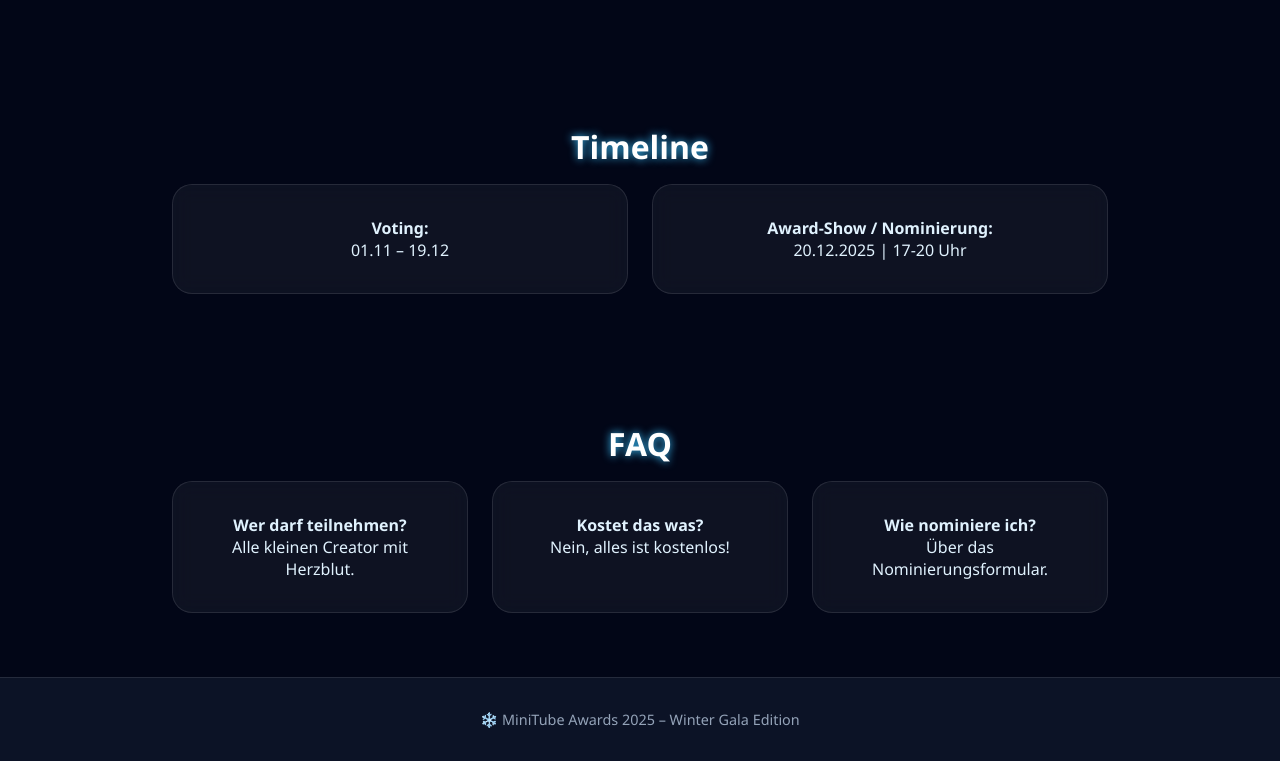
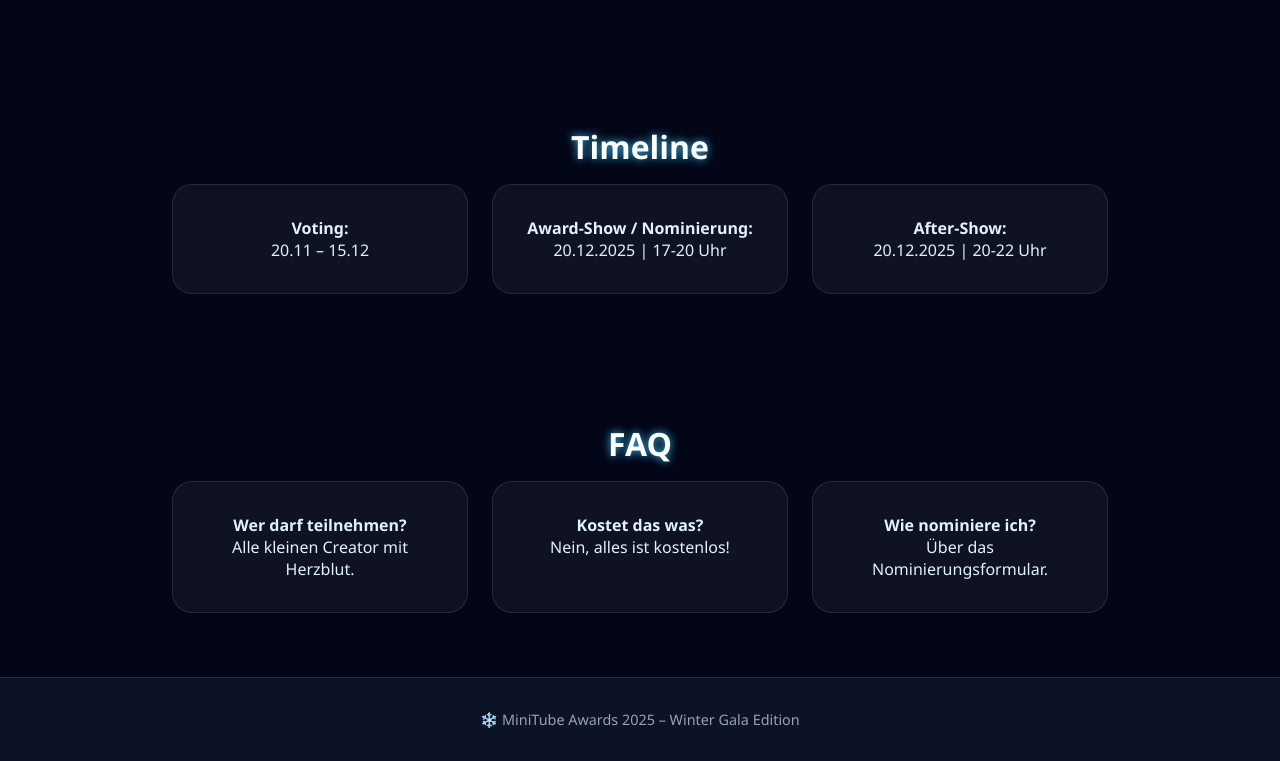
Before and after one commit to Hoelzchen-yt/MiniTubeAwards, a plain HTML site: page index.html in a window 1280 px wide. Shown: the part 2200-2961 px from the top of the page. Drawn offline with Linux system fonts and the light colour scheme.

Commit message:
[HLZN] MTA-Website V1.3.4

```diff
--- a/index.html
+++ b/index.html
@@ -219,8 +219,9 @@
   <section id="timeline">
     <h3>Timeline</h3>
     <div class="card-grid">
-      <div class="card"><strong>Voting:</strong><br>01.11 – 19.12</div>
-      <div class="card"><strong>Award-Show / Nominierung:</strong><br>20.12.2025 | 17-20 Uhr</div>
+      <div class="card"><strong>Voting:</strong><br>20.11 – 15.12</div>
+      <div class="card golden"><strong>Award-Show / Nominierung:</strong><br>20.12.2025 | 17-20 Uhr</div>
+      <div class="card"><strong>After-Show:</strong><br>20.12.2025 | 20-22 Uhr</div>
     </div>
   </section>
 
```
